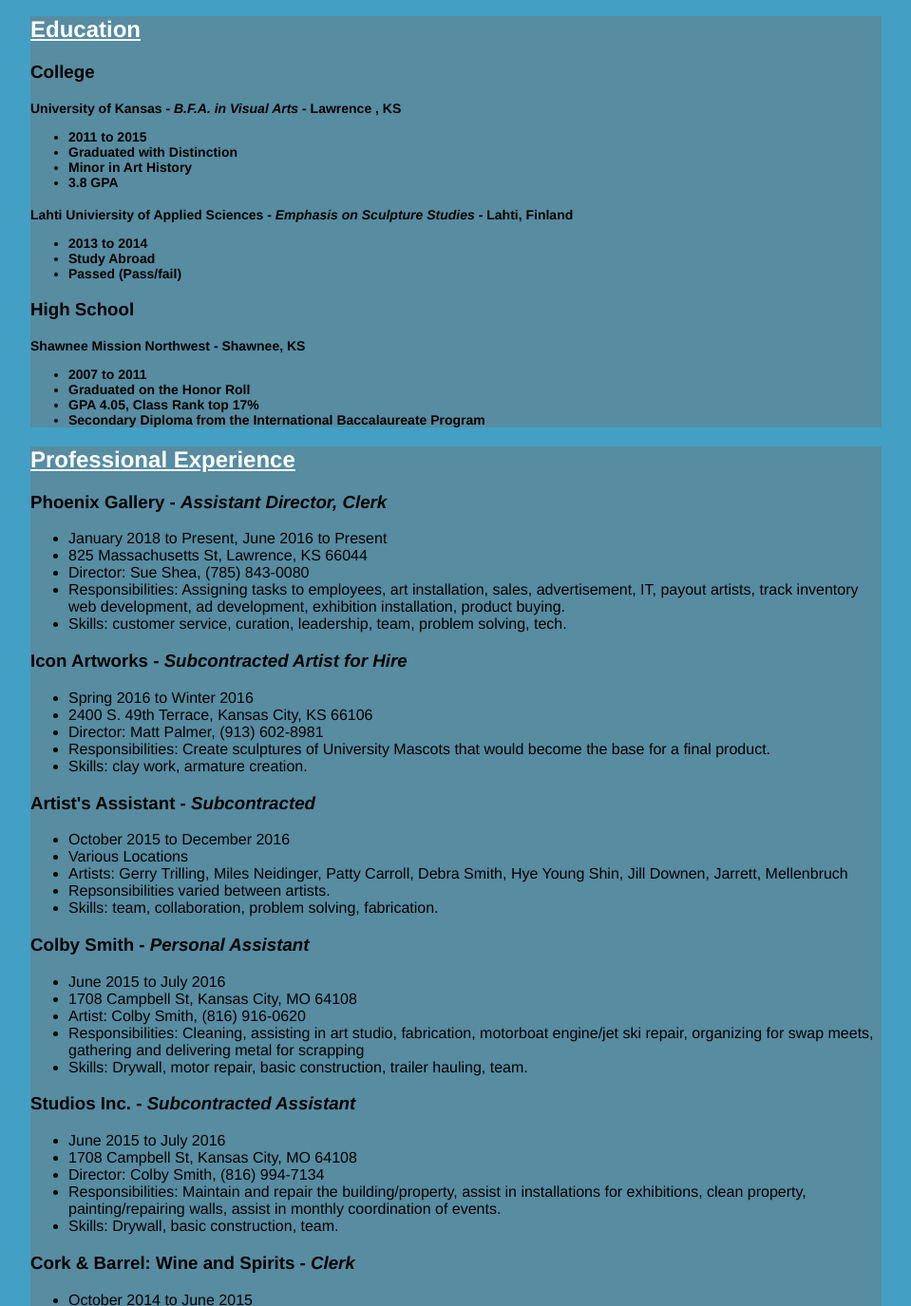
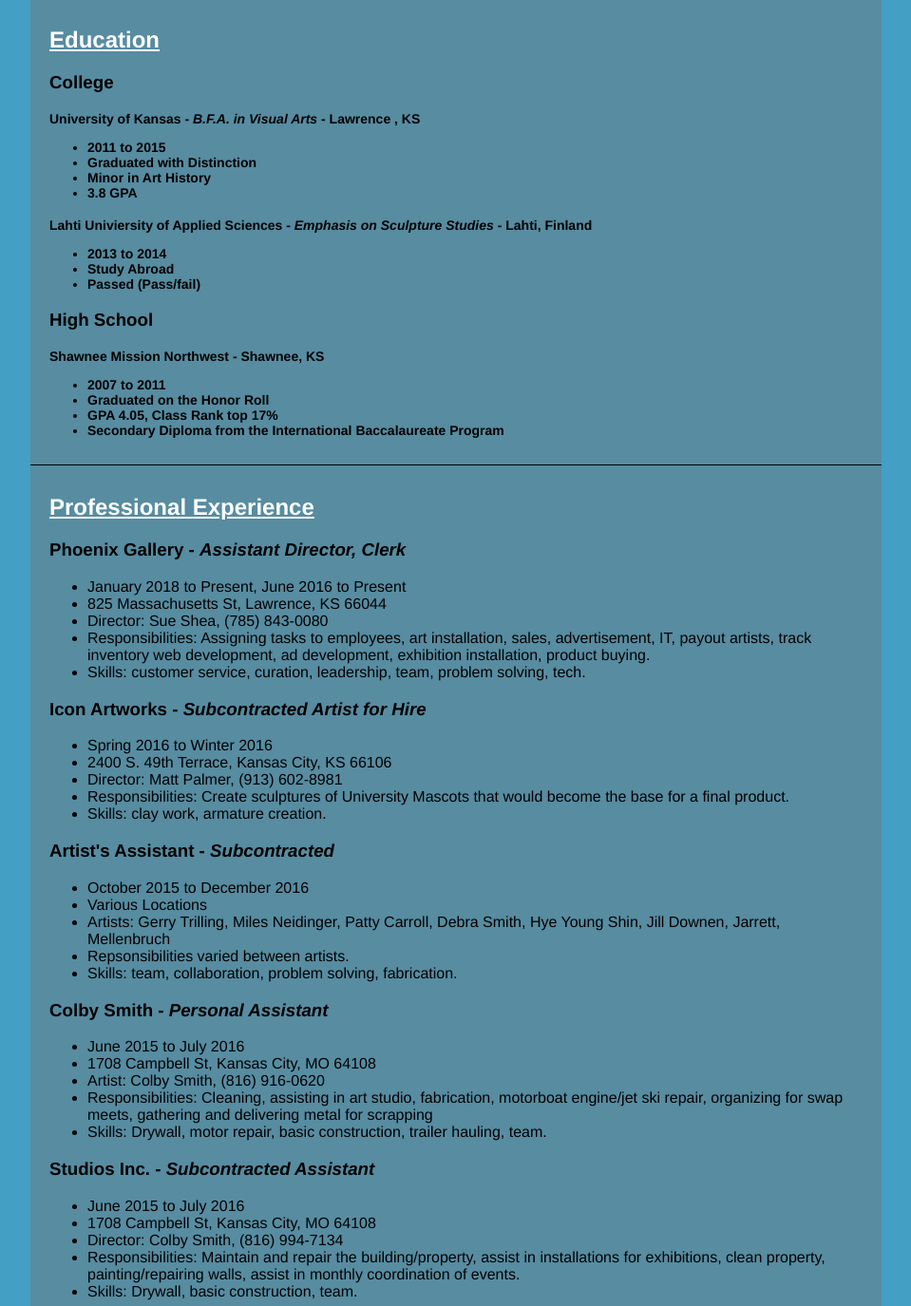
Before and after one commit to dustymeyers/dustymeyers.github.io, a plain HTML site: page index.html in a window 1280 px wide. Shown: the part 577-1952 px from the top of the page at 95% size, without its empty margins (160-1119 px from the left). Drawn offline with Linux system fonts and the light colour scheme.

Commit message:
Update index.html

```diff
--- a/index.html
+++ b/index.html
@@ -16,7 +16,7 @@
     <h2>Profile</h2>
       <p>A self-motivated, creative and productive problem solver, always looking to optomize proficiency through myself or other team members. Six years of customer service has given me the insite to best provide solutions for clients. Three years in gallery management plus a decade of leadership experience through the Boys Scouts of America has taught me how to focus and organize a team. Rebuilt current employers retail website with no formal training.</p>
   </div>
-  <div class="content">
+  <div class="edu">
     <h2>Education</h2>
     <h3>College</h3>
     <h4>University of Kansas - <i>B.F.A. in Visual Arts</i> - Lawrence , KS
@@ -43,7 +43,7 @@
             <li>Secondary Diploma from the International Baccalaureate Program</li>
           </ul></h4>
   </div>
-  <div class="content">
+  <div class="exp">
     <h2>Professional Experience</h2>
       <h3>Phoenix Gallery - <i>Assistant Director, Clerk</i></h3>
         <ul>
```
